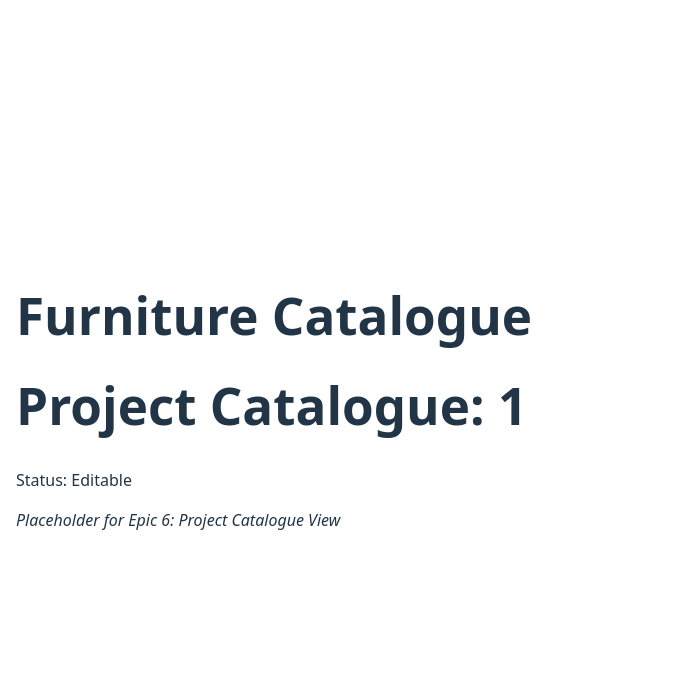
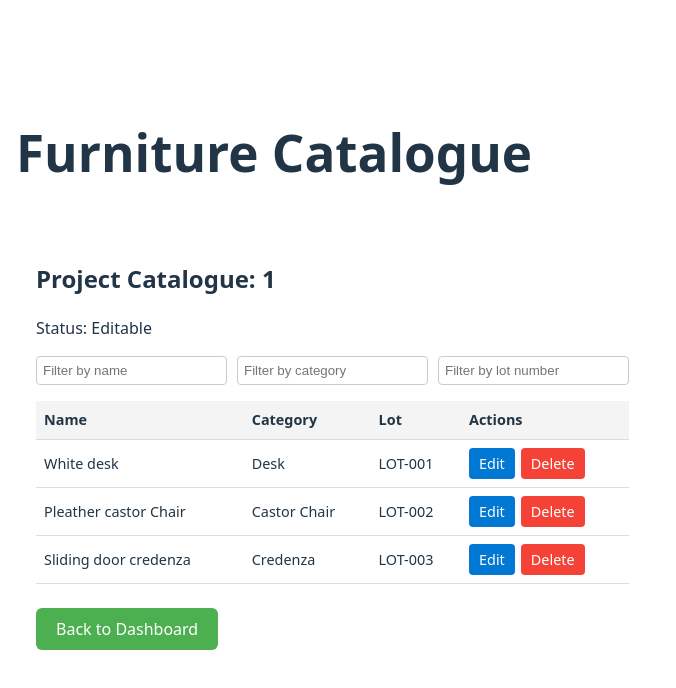
Before and after one commit to JuliaK-97/Furniture-Catalogue-SPA, a React (Vite) app in the folder frontend/: page /catalogue/1 in a window 1280 px wide. Shown: the top 688 px of the page, without its empty margins (0-676 px from the left). Built offline with nearby package versions, Linux system fonts and the light colour scheme.

Commit message:
feat: basic frontend for Project Catalogue View

```diff
--- a/frontend/src/pages/ProjectCatalogue.jsx
+++ b/frontend/src/pages/ProjectCatalogue.jsx
@@ -1,15 +1,108 @@
-import { useParams, useSearchParams } from 'react-router-dom';
+import { useState, useEffect } from "react";
+import { useParams, useSearchParams, useNavigate } from "react-router-dom";
+import "../styles/projectCatalogue.css";
 
 export default function ProjectCatalogue() {
   const { projectId } = useParams();
   const [searchParams] = useSearchParams();
-  const mode = searchParams.get('mode');
+  const mode = searchParams.get("mode");
+  const navigate = useNavigate();
+
+
+  const [items, setItems] = useState([]);
+  const [filters, setFilters] = useState({
+    name: "",
+    category: "",
+    lotNumber: "",
+  });
+
+  useEffect(() => {
+    const mockItems = [
+      { id: "i1", name: "White desk", category: "Desk", lotNumber: "LOT-001" },
+      { id: "i2", name: "Pleather castor Chair", category: "Castor Chair", lotNumber: "LOT-002" },
+      { id: "i3", name: "Sliding door credenza", category: "Credenza", lotNumber: "LOT-003" },
+    ];
+    setItems(mockItems);
+  }, [projectId]);
+
+  const handleFilterChange = (field, value) => {
+    setFilters((prev) => ({ ...prev, [field]: value }));
+  };
+
+  const handleDelete = (id) => {
+    if (mode === "readonly") return;
+    setItems((prev) => prev.filter((item) => item.id !== id));
+  };
+
+  const handleEdit = (id) => {
+    navigate(`/item_detail/${id}`);
+  };
+
+  const filteredItems = items.filter((item) =>
+    item.name.toLowerCase().includes(filters.name.toLowerCase()) &&
+    item.category.toLowerCase().includes(filters.category.toLowerCase()) &&
+    item.lotNumber.toLowerCase().includes(filters.lotNumber.toLowerCase())
+  );
 
   return (
-    <div>
-      <h1>Project Catalogue: {projectId}</h1>
-      <p>Status: {mode === 'readonly' ? 'Read-only' : 'Editable'}</p>
-      <p><em>Placeholder for Epic 6: Project Catalogue View</em></p>
+    <div className="project-catalogue">
+      <h2>Project Catalogue: {projectId}</h2>
+      <p>Status: {mode === "readonly" ? "Read-only" : "Editable"}</p>
+
+      <div className="filters">
+        <input
+          type="text"
+          placeholder="Filter by name"
+          value={filters.name}
+          onChange={(e) => handleFilterChange("name", e.target.value)}
+        />
+        <input
+          type="text"
+          placeholder="Filter by category"
+          value={filters.category}
+          onChange={(e) => handleFilterChange("category", e.target.value)}
+        />
+        <input
+          type="text"
+          placeholder="Filter by lot number"
+          value={filters.lotNumber}
+          onChange={(e) => handleFilterChange("lotNumber", e.target.value)}
+        />
+      </div>
+
+      <table className="compact-table">
+        <thead>
+          <tr>
+            <th>Name</th>
+            <th>Category</th>
+            <th>Lot</th>
+            <th>Actions</th>
+          </tr>
+        </thead>
+        <tbody>
+          {filteredItems.map((item) => (
+            <tr key={item.id}>
+              <td>{item.name}</td>
+              <td>{item.category}</td>
+              <td>{item.lotNumber}</td>
+              <td>
+                {mode === "readonly" ? (
+                  <em>Locked</em>
+                ) : (
+                  <>
+                    <button className="btn-edit" onClick={() => handleEdit(item.id)}>Edit</button>
+                    <button className="btn-delete" onClick={() => handleDelete(item.id)}>Delete</button>
+                  </>
+                )}
+              </td>
+            </tr>
+          ))}
+        </tbody>
+      </table>
+
+      <button className="btn-back" onClick={() => navigate("/dashboard")}>
+        Back to Dashboard
+      </button>
     </div>
   );
 }
--- /dev/null
+++ b/frontend/src/styles/projectCatalogue.css
@@ -0,0 +1,65 @@
+.project-catalogue {
+  max-width: 700px;
+  margin: 40px auto;
+  padding: 20px;
+  text-align: left;
+}
+
+.filters {
+  display: flex;
+  gap: 10px;
+  margin-bottom: 16px;
+}
+
+.filters input {
+  flex: 1;
+  padding: 6px;
+  border-radius: 4px;
+  border: 1px solid #ccc;
+}
+
+.compact-table {
+  width: 100%;
+  border-collapse: collapse;
+  font-size: 0.9rem;
+}
+
+.compact-table th,
+.compact-table td {
+  padding: 8px;
+  border-bottom: 1px solid #ddd;
+}
+
+.compact-table th {
+  background-color: #f4f4f4;
+  text-align: left;
+}
+
+.btn-edit {
+  background-color: #0078d4;
+  color: white;
+  border: none;
+  padding: 6px 10px;
+  margin-right: 6px;
+  border-radius: 4px;
+  cursor: pointer;
+}
+
+.btn-delete {
+  background-color: #f44336;
+  color: white;
+  border: none;
+  padding: 6px 10px;
+  border-radius: 4px;
+  cursor: pointer;
+}
+
+.btn-back {
+  margin-top: 24px;
+  background-color: #4caf50;
+  color: white;
+  padding: 10px 20px;
+  border: none;
+  border-radius: 6px;
+  cursor: pointer;
+}
```
